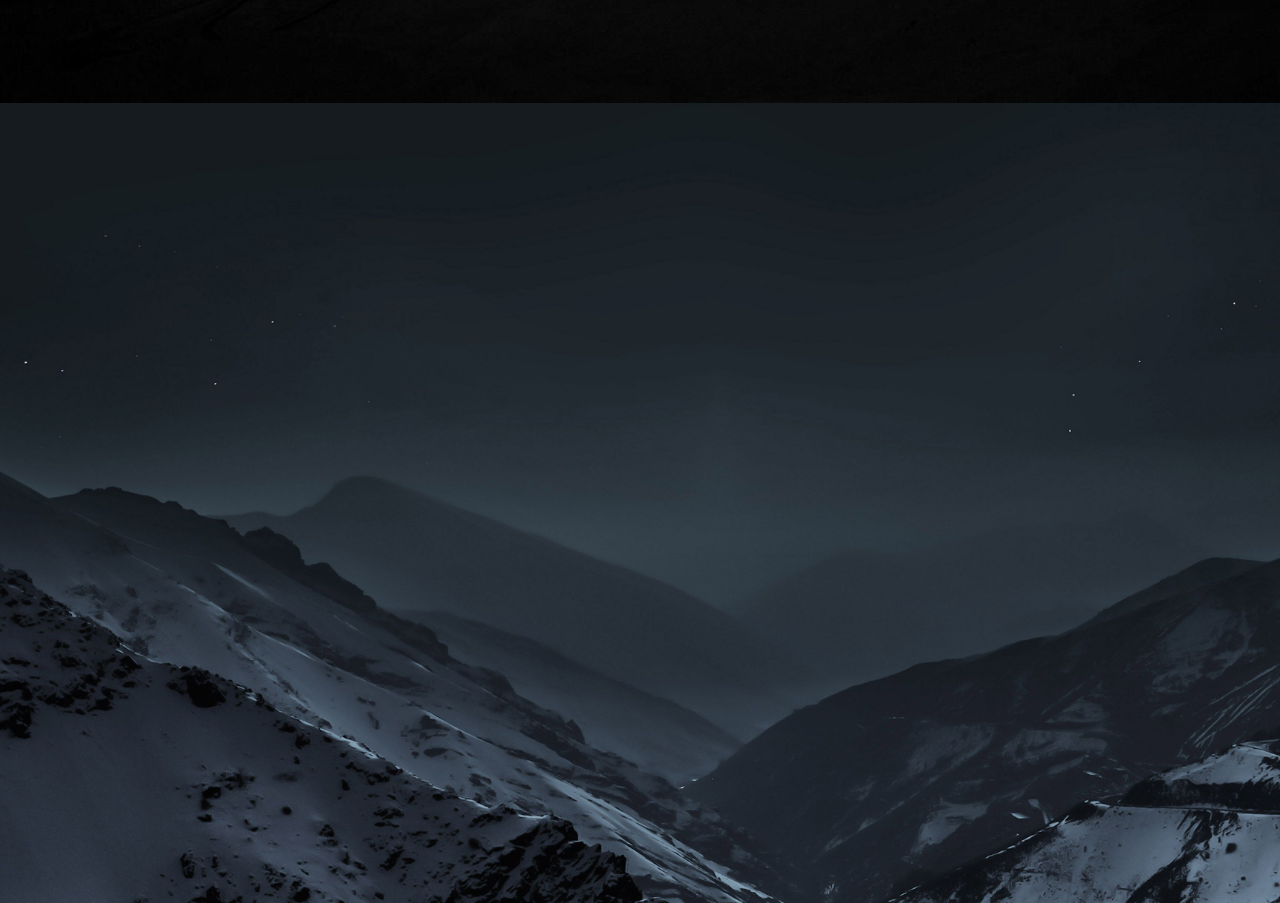
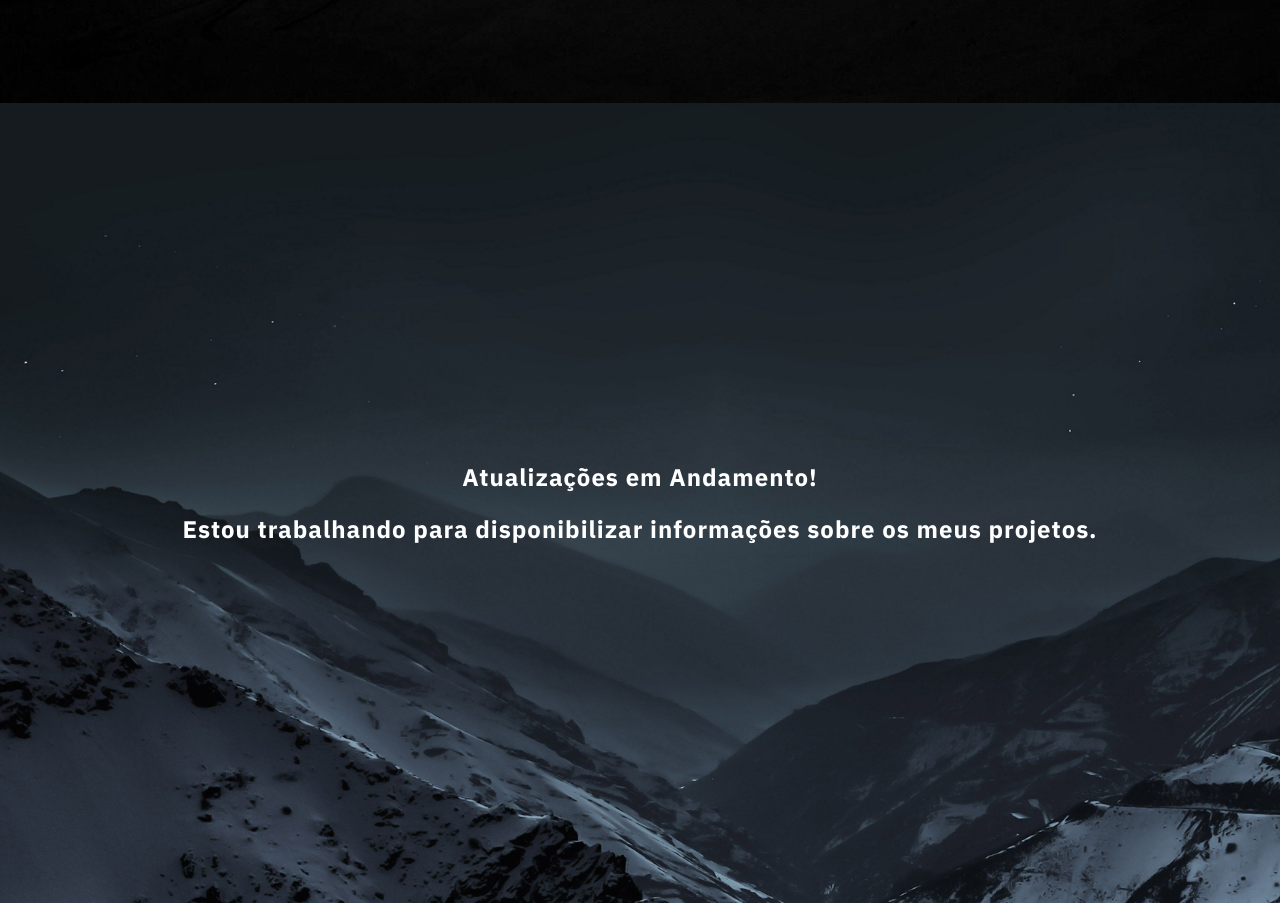
Before and after one commit to alvdelci/alvdelci.github.io, a plain HTML site: page index.html in a window 1280 px wide. Shown: the part 2297-3200 px from the top of the page. Drawn offline with nearby package versions, Linux system fonts and the light colour scheme; a script that the page names is missing.

Commit message:
Mensagem de atualizacao em andamento para portfolio section

```diff
--- /dev/null
+++ b/css/portfolio.css
@@ -0,0 +1,17 @@
+#portfolio {
+    display: flex;
+    flex-direction: column;
+    justify-content: center;
+    align-items: center;
+}
+
+#portfolio .title-portfolio {
+    margin-bottom: 20px;
+    letter-spacing: 1px;
+    font-family: "IBM Plex Sans", sans-serif;
+}
+
+#portfolio .subtitle-portfolio {
+    letter-spacing: 1px;
+    font-family: "IBM Plex Sans", sans-serif;
+}
--- a/index.html
+++ b/index.html
@@ -9,6 +9,7 @@
   <link rel="stylesheet" href="./css/home.css">
   <link rel="stylesheet" href="./css/about.css">
   <link rel="stylesheet" href="./css/resume.css">
+  <link rel="stylesheet" href="./css/portfolio.css">
   <link rel="shortcut icon" href="./images/icons/tag.svg" type="image/x-icon" />
 
   <link rel="preconnect" href="https://fonts.googleapis.com">
@@ -287,7 +288,8 @@
   </section>
 
   <section id="portfolio" class="section">
-
+    <h1 class="title-portfolio">Atualizações em Andamento!</h1>
+    <h2 class="subtitle-portfolio">Estou trabalhando para disponibilizar informações sobre os meus projetos.</h2>
   </section>
 
   <script src="./script.js"></script>
```
